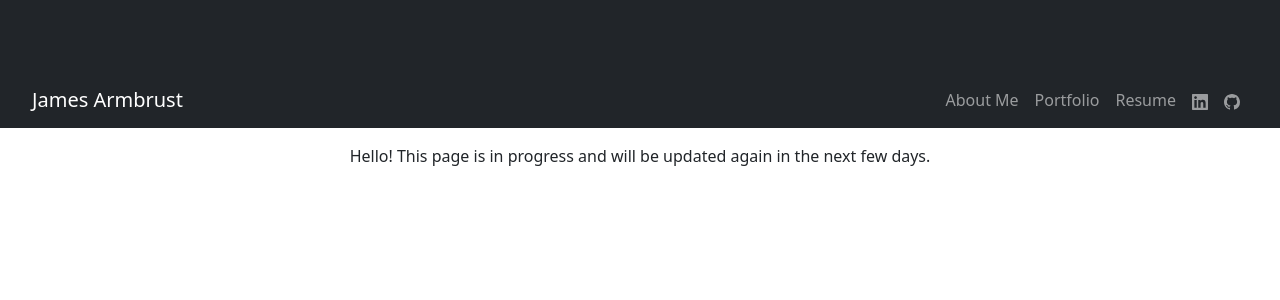
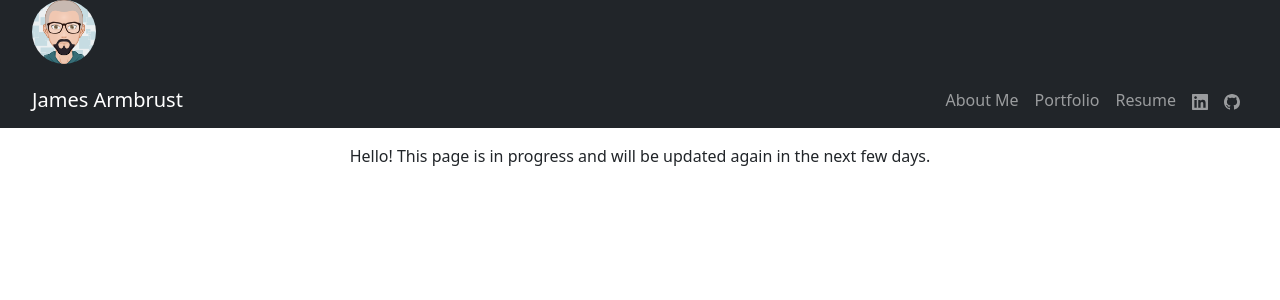
Before and after one commit to jarmbrust/homepagedev1, a React (Create React App) app: page / in a window 1280 px wide. Shown: the top 300 px of the page. Built offline with nearby package versions, Linux system fonts and the light colour scheme.

Commit message:
image and some cleanup

```diff
--- a/src/App.scss
+++ b/src/App.scss
@@ -5,7 +5,7 @@
     margin: 1rem;
   }
   .navbar {
-    padding-top: 5rem;
+    padding-top: 1rem;
   }
   .navbar-brand {
     margin-left: 2rem;
@@ -14,39 +14,18 @@
     margin-left: auto;
     margin-right: 2rem;
   }
+  .avatar-frame {
+    display: flex;
+    align-items: center;
+    padding-left: 2rem;
+    vertical-align: middle;
+    // justify-content: center;
+    // flex-direction: column;
+    background-color: #212529;
+  }
+
+  .avatar-circle {
+    height: 4rem;
+    width: 4rem;
+  }
 }
-
-// .App-logo {
-//   height: 40vmin;
-//   pointer-events: none;
-// }
-
-// @media (prefers-reduced-motion: no-preference) {
-//   .App-logo {
-//     animation: App-logo-spin infinite 20s linear;
-//   }
-// }
-
-// .App-header {
-//   background-color: #282c34;
-//   min-height: 100vh;
-//   display: flex;
-//   flex-direction: column;
-//   align-items: center;
-//   justify-content: center;
-//   font-size: calc(10px + 2vmin);
-//   color: white;
-// }
-
-// .App-link {
-//   color: #61dafb;
-// }
-
-// @keyframes App-logo-spin {
-//   from {
-//     transform: rotate(0deg);
-//   }
-//   to {
-//     transform: rotate(360deg);
-//   }
-// }
--- a/src/NavbarMain/index.jsx
+++ b/src/NavbarMain/index.jsx
@@ -1,13 +1,33 @@
 import React from 'react';
 import Navbar from 'react-bootstrap/Navbar';
 import Nav from 'react-bootstrap/Nav';
+import Tooltip from 'react-bootstrap/Tooltip';
+import OverlayTrigger from 'react-bootstrap/OverlayTrigger';
+import Image from 'react-bootstrap/Image'
 import { GoMarkGithub } from 'react-icons/go';
 import { GrLinkedin } from 'react-icons/gr';
+import avatar from './../images/jamesavatar2.png';
 
 export const NavbarMain = () => {
 
+  const renderTooltip = props => (
+    <Tooltip id="tooltip-right" {...props}>
+      A rather inccurate avatar of me...
+    </Tooltip>
+  );
+
   return(
     <>
+      <div className="avatar-frame">
+        <OverlayTrigger
+          key="right"
+          placement="right"
+          overlay={renderTooltip}
+          className="avatar-frame"
+        >
+          <Image className="avatar-circle" src={avatar} alt="avatar" roundedCircle fluid />
+        </OverlayTrigger>
+      </div>
       <Navbar bg="dark" variant="dark" expand="lg">
         <Navbar.Brand href="/">James Armbrust</Navbar.Brand>
         <Navbar.Toggle aria-controls="basic-navbar-nav" />
```
Also changed, not shown: src/images/jamesavatar1.png (added), src/images/jamesavatar2.png (added).
